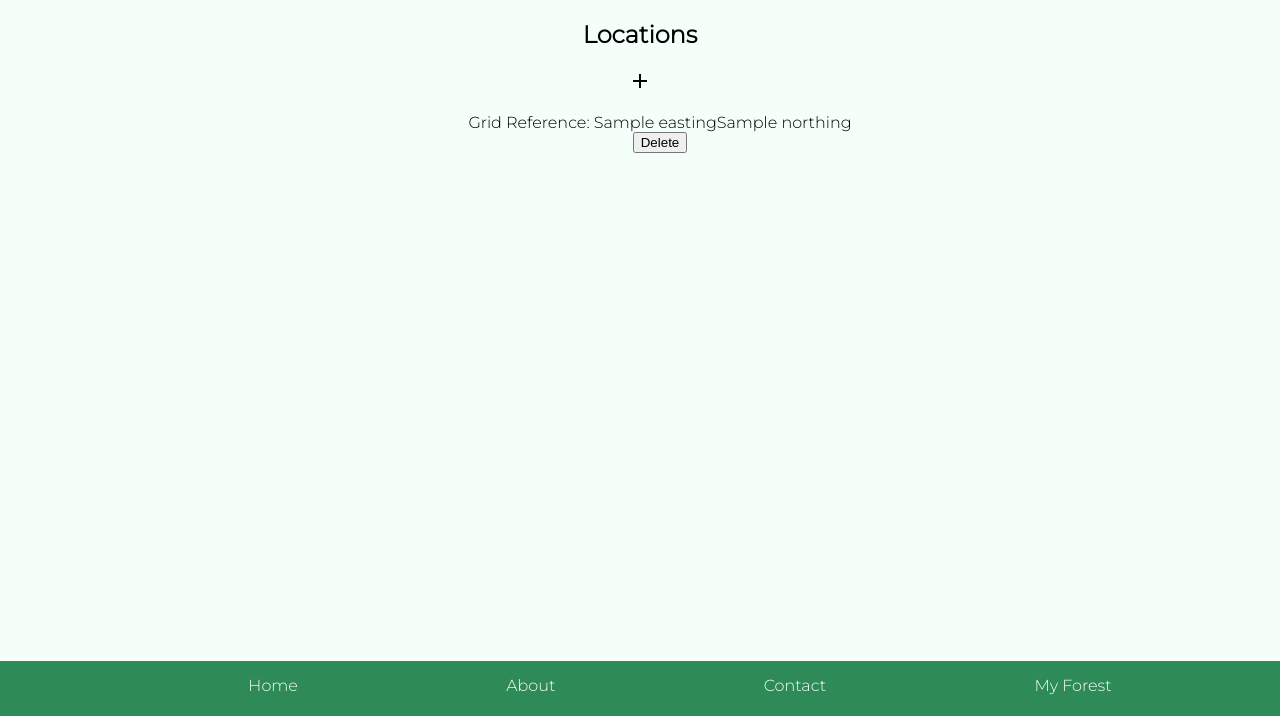
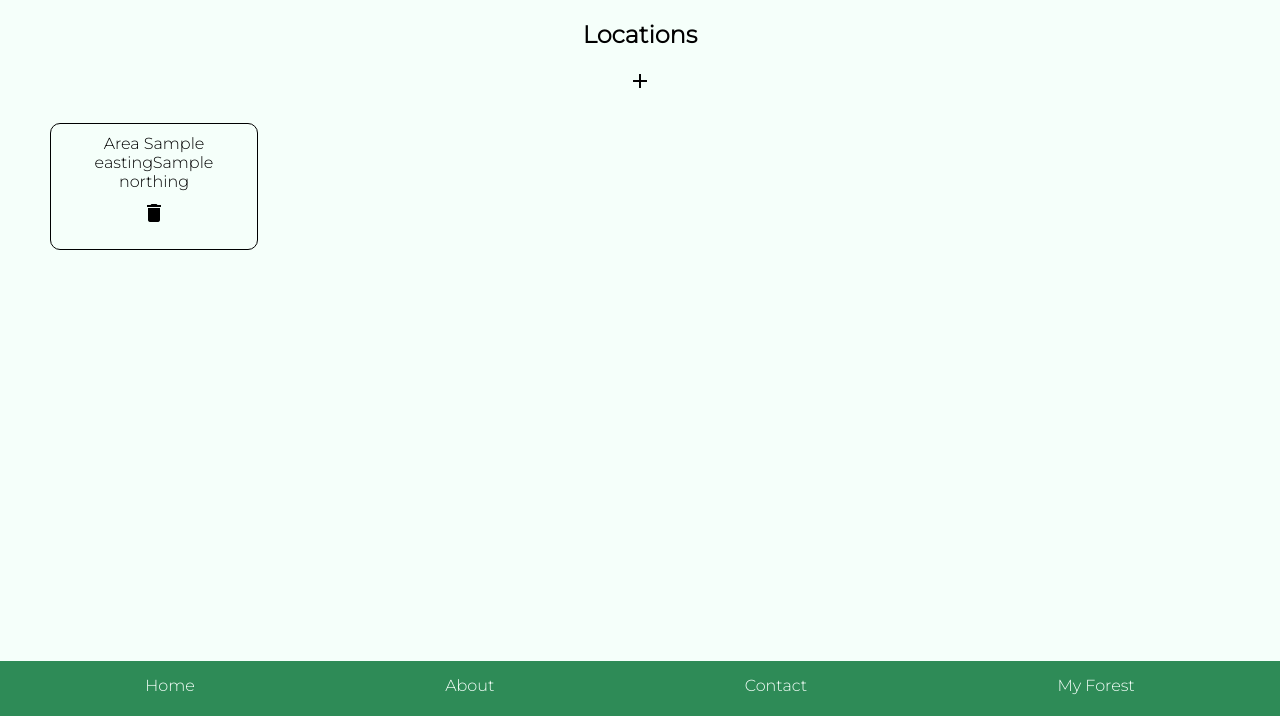
Before and after one commit to x-link-x/forestly, a Flask app: page /areas in a window 1280 px wide. Shown: the part 85-801 px from the top of the page. Run offline with Flask 2, Linux system fonts and the light colour scheme; a database or web service that is not in the repository returns one stand-in record (values such as "Sample title"); some libraries are stand-ins or nearby versions.

Commit message:
added styling for areas and varieties containers

```diff
--- a/static/style.css
+++ b/static/style.css
@@ -24,6 +24,13 @@ a {
     text-decoration: none;
     color: black
 }
+
+input, select {
+    font-size: 100%;
+    padding: 10px;
+    margin: 10px;
+    box-sizing: border-box;
+  }
 
 .logo {
     float: left;
@@ -80,20 +87,61 @@ nav {
     text-align: center;
 }
 
-#door {
-    font-size:xx-large;
+.material-icons {
+    font-size: 24px;
 }
 
 #footer-menu {
     background-color:seagreen;
-    width: 100%;
     flex-shrink: 0;
     height:40px;
     position: relative;
     top: 17px;
-    justify-content: space-evenly;
+    padding-left: 20px;
+    padding-right: 20px;
+    justify-content: space-around;
 }
 
 #footer-menu > li > a {
     color:mintcream;
 }
+
+#trees-container > ul > li {
+    border: 1px solid black;
+    width: 25%;
+    padding: 10px;
+    border-radius: 10px;
+    margin: 10px;
+    float: left;
+}
+
+#varieties-container > ul > li {
+    border: 1px solid black;
+    width: 15%;
+    padding: 10px;
+    border-radius: 10px;
+    margin: 10px;
+    float: left;
+}
+
+#areas-container > ul > li {
+    border: 1px solid black;
+    width: 15%;
+    padding: 10px;
+    border-radius: 10px;
+    margin: 10px;
+    float: left;
+}
+
+button {
+    font-family: 'Montserrat', sans-serif;
+    font-weight: bold;
+    border: none;
+    background-color: mintcream;
+    border-radius: 5px;
+    padding: 10px 20px;
+    text-align: center;
+    text-decoration: none;
+    display: inline-block;
+    font-size: 16px;
+}
--- /dev/null
+++ b/templates/about.html
@@ -0,0 +1,6 @@
+{% extends 'base.html' %}
+{% block content %}
+
+<p>Forestly makes managing and growing your forest easy</p>
+
+{% endblock content %}
--- a/templates/areas/index.html
+++ b/templates/areas/index.html
@@ -11,8 +11,16 @@
 <div id="areas-container">
     <ul>
         {% for area in areas %}
-        <li><a href="/areas/{{area.id}}">Grid Reference: {{area.get_grid_reference()}}</a></li>
-        <li><form action="/areas/{{area.id}}/delete" method="POST"><button>Delete</button></form></li>
+        <li>
+            <a href="/areas/{{area.id}}">Area {{area.get_grid_reference()}}</a>
+            <form action="/areas/{{area.id}}/delete" method="POST">
+                <button>
+                    <span class="material-icons">
+                        delete
+                    </span>
+                </button>
+            </form>
+        </li>
         {% endfor %}
 
     </ul>
--- a/templates/areas/show.html
+++ b/templates/areas/show.html
@@ -2,7 +2,7 @@
 {% block content %}
 
 <div id="area-info">
-    <h2>Area{{area.get_grid_reference()}}</h2>
+    <h2>Area {{area.get_grid_reference()}}</h2>
 
     <h4>Trees:</h4>
     {% if trees|length > 0 %}
--- a/templates/index.html
+++ b/templates/index.html
@@ -15,6 +15,4 @@
     </div>
 </div>
 
-<!-- <p>Forestly makes managing and growing your forest easy</p> -->
-
 {% endblock content %}
--- a/templates/trees/show.html
+++ b/templates/trees/show.html
@@ -4,6 +4,7 @@
 <div>
     <h2>Tree {{tree.id}}</h2>
     <p>Species: {{tree.variety.name}}</p>
+    <p>Approximately {{tree.approx_age}} years old</p>
     <p>Location: {{tree.area.get_grid_reference()[:2]}}{{tree.x}}{{tree.area.get_grid_reference()[2:4]}}{{tree.y}}</p>
 
     <a href="/trees/{{tree.id}}/edit">Edit Tree</a>
```
Also changed, not shown: templates/trees/edit.html (+4 -4 lines), templates/trees/index.html (+13 -5 lines), templates/varieties/index.html (+10 -2 lines).
